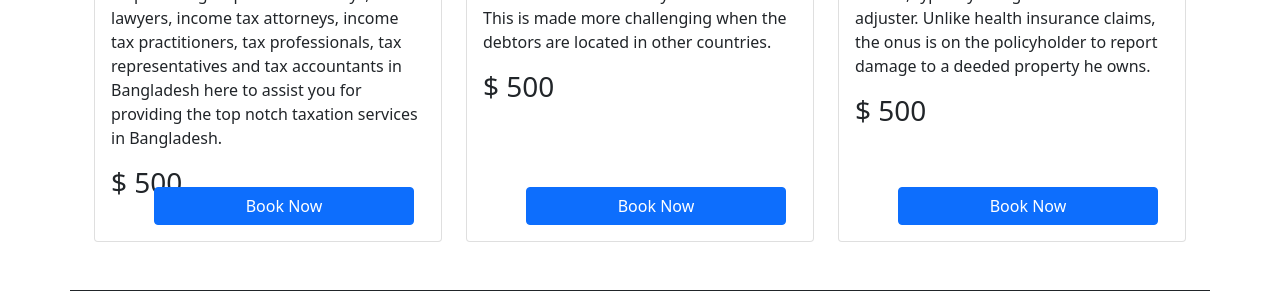
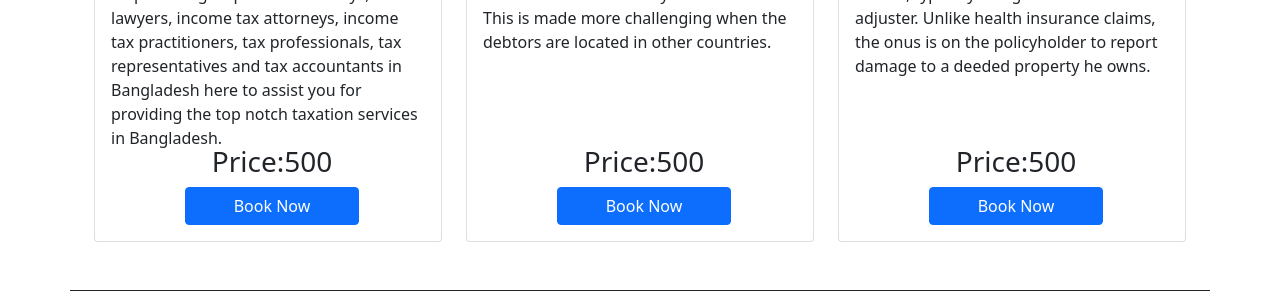
Before and after one commit to shahadat4536/independent-service-provider, a React (Create React App) app: page / in a window 1280 px wide. Shown: the part 1437-1728 px from the top of the page. Built offline with nearby package versions, Linux system fonts and the light colour scheme; no server answers.

Commit message:
readme test1

```diff
--- /dev/null
+++ b/src/components/Count/Count.js
@@ -0,0 +1,12 @@
+import React from 'react';
+
+const Count = () => {
+    return (
+        <div>
+            <div className="powr-hit-counter" id="b3a0d480_1650289643"></div>
+            <script src="https://www.powr.io/powr.js?platform=html"></script>
+        </div>
+    );
+};
+
+export default Count;
--- a/src/components/Home/Home.js
+++ b/src/components/Home/Home.js
@@ -1,5 +1,6 @@
 import React from 'react';
 import Banner from '../Banner/Banner';
+import Count from '../Count/Count';
 
 import Footer from '../Footer/Footer';
 import Services from '../Services/Services';
@@ -9,6 +10,7 @@ const Home = () => {
         <div id='home'>
             <Banner></Banner>
             <Services></Services>
+            <Count></Count>
             <Footer></Footer>
         </div>
     );
--- a/src/components/Service/Service.js
+++ b/src/components/Service/Service.js
@@ -13,11 +13,12 @@ const Service = ({ service }) => {
                     <div className="card-body">
                         <h3 className="card-title">{name}</h3>
                         <p className="card-text text-justify">{description}</p>
-                        <h3 className='price'>$ {price}</h3>
 
-                        <div class="d-grid gap-2 button w-100">
-                            <Link className='text-decoration-none text-white' to="/checkout">
-                                <button class="btn btn-primary  d-block px-5  mb-3 text-center mx-auto w-75" type="button"> Book Now
+
+                        <div className="row button w-100">
+                            <h3 className='price text-center col-12'>Price:{price}</h3>
+                            <Link className='col-12 text-decoration-none text-white' to="/checkout">
+                                <button className="btn btn-primary  d-block px-5  mb-3 text-center mx-auto" type="button"> Book Now
                                 </button>
                             </Link>
 
```
Also changed, not shown: 1 other file (tests, documents, lock files or other folders).
